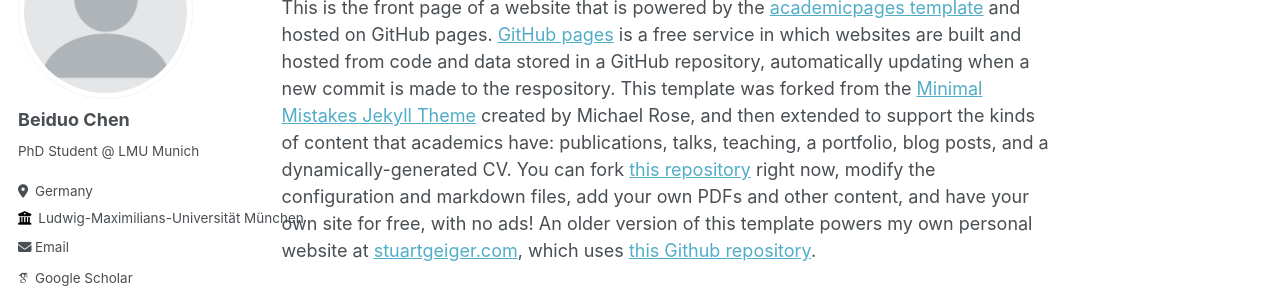
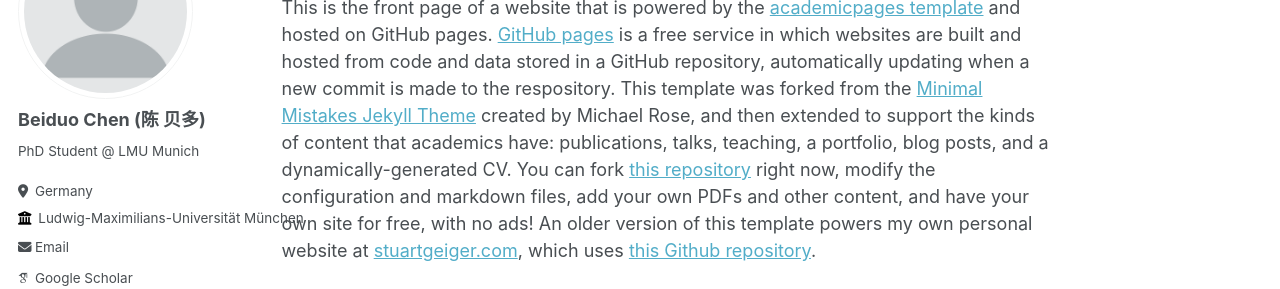
Before and after one commit to Mckysse/mckysse.github.io, a Jekyll site: the page built from _pages/about.md, in a window 1280 px wide. Shown: the part 162-451 px from the top of the page. Built offline with Jekyll 4.4.1, drawn with Linux system fonts in a browser that asks for light colours; some web fonts are replaced.

Commit message:
Update _config.yml

```diff
--- a/_config.yml
+++ b/_config.yml
@@ -23,7 +23,7 @@ repository               : "Mckysse/mckysse.github.io"
 author:
   # Biographic information
   avatar           : "profile.png"
-  name             : "Beiduo Chen"
+  name             : "Beiduo Chen  (陈 贝多)"
   pronouns         : # example: "she/her"
   bio              : "PhD Student @ LMU Munich"
   location         : "Germany"
```
